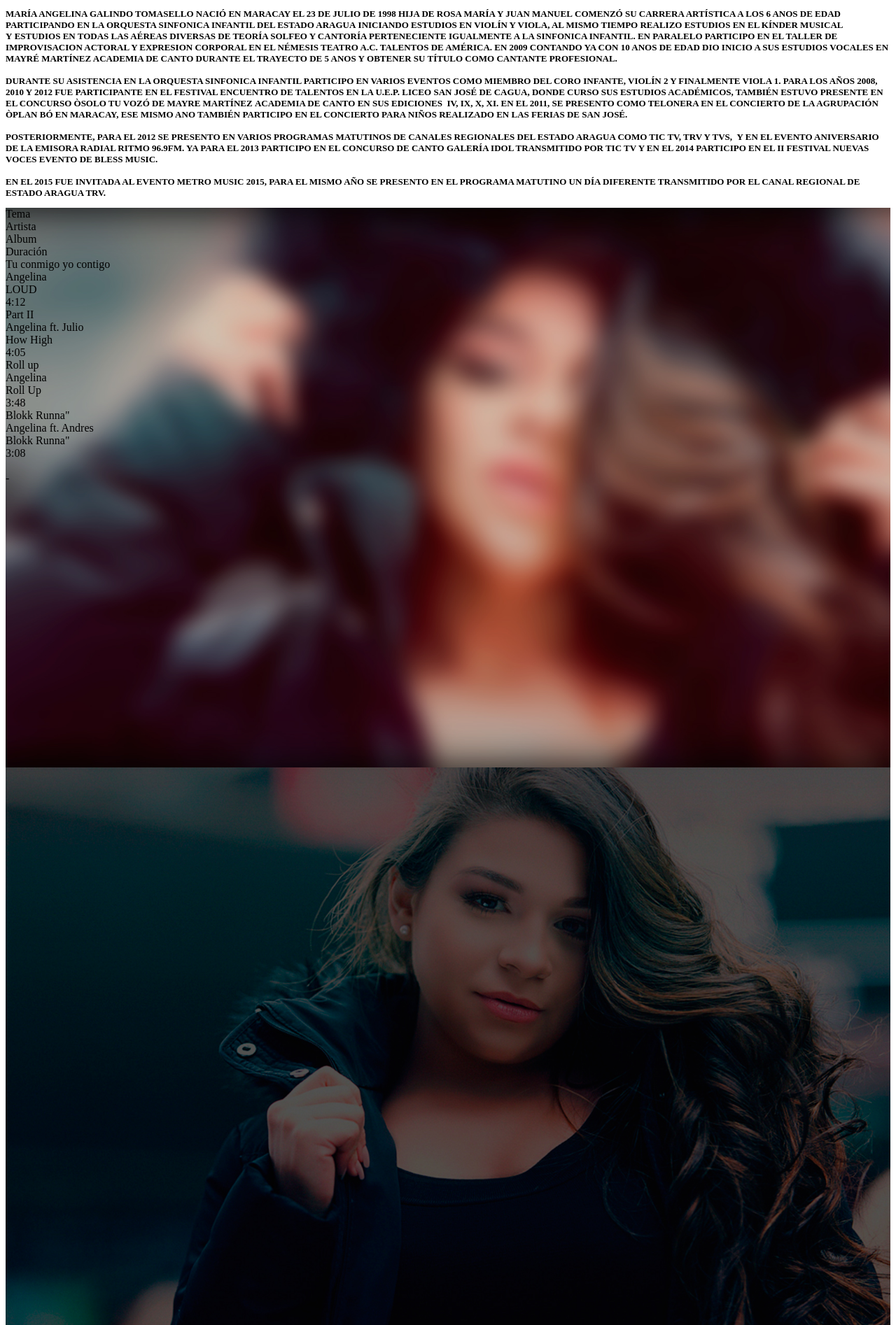
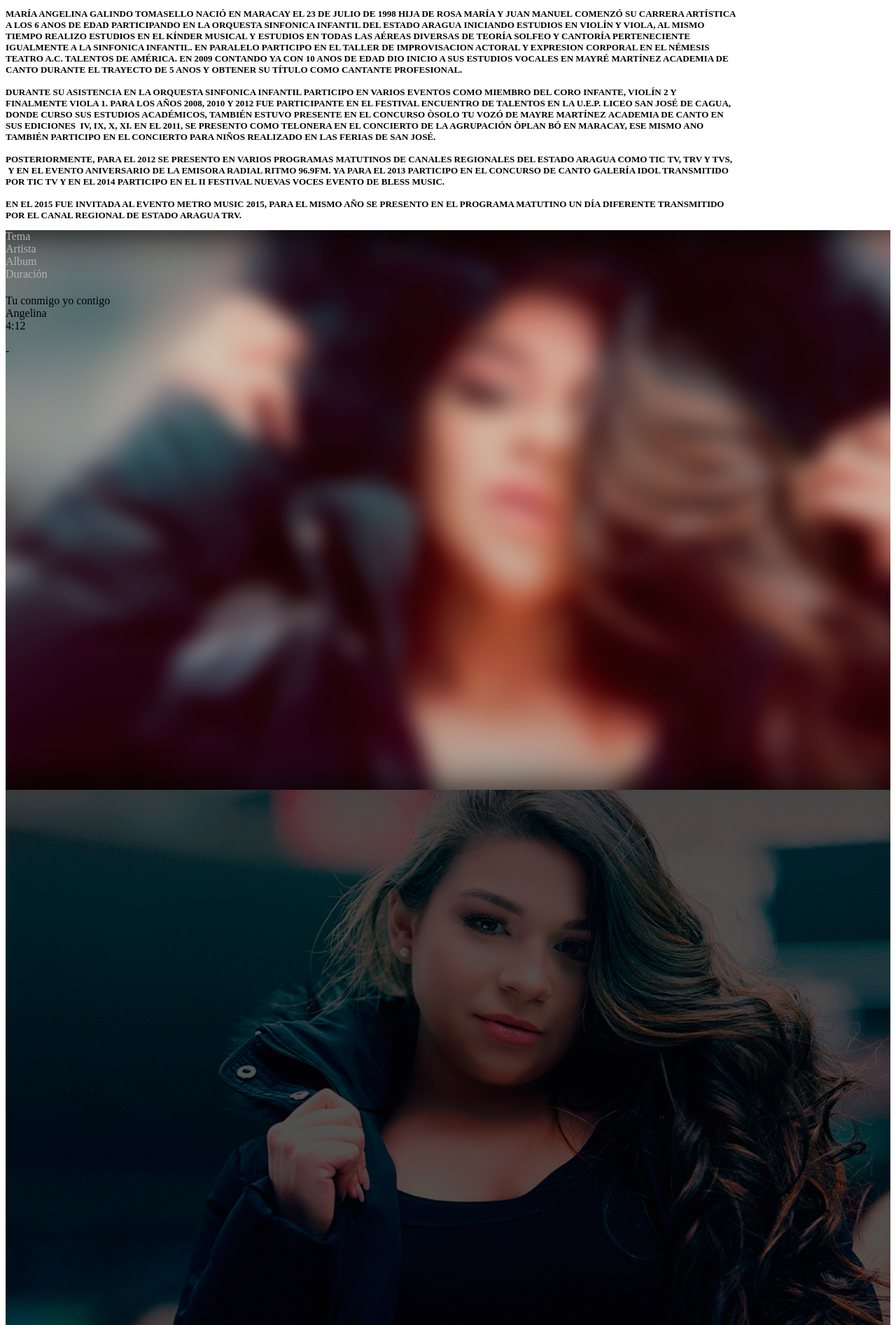
Before and after one commit to jonlov/Angelina, a PHP site: page / in a window 1280 px wide. Shown: the part 809-2703 px from the top of the page at 70% size. Run offline with PHP 8.4, Linux system fonts and the light colour scheme.

Commit message:
minor details fixed

```diff
--- a/assets/index.html
+++ b/assets/index.html
@@ -21,23 +21,31 @@
                     <ul class="nav navbar-nav nav-cont-style">
                         <li role="presentation"><a href="#home">INICIO </a></li>
                         <li role="presentation"><a href="#bio">BIO </a></li>
-                        <li role="presentation"><a href="#music">MUSICA </a></li>
-                        <li role="presentation"><a href="#galery">GALERIA </a></li>
+                        <li role="presentation"><a href="#music">M&UacuteSICA </a></li>
+                        <li role="presentation"><a href="#galery">GALER&IacuteA </a></li>
                         <li role="presentation"><a href="#videos">VIDEOS </a></li>
                         <li role="presentation"><a href="#contact">CONTACTO </a></li>
                     </ul>
                     <ul class="nav navbar-nav navbar-right nav-cont-style-ico">
                         <li>
-                            <a style="padding:10px;" href="#"><img style="position:relative;width:30px;height:auto;" src="img/youtube.png" alt=""></a>
+                            <a style="padding:10px;" href="https://www.youtube.com/channel/UCbwWYUJMYTphNyz-DPmGU9g">
+                              <img style="position:relative;width:30px;height:auto;"  src="img/youtube.png" alt="">
+                            </a>
                         </li>
                         <li>
-                            <a style="padding:10px;" href="#"><img style="position:relative;width:30px;height:auto;" src="img/tw.png" alt=""></a>
+                            <a style="padding:10px;" href="https://twitter.com/angelinalavoz">
+                              <img style="position:relative;width:30px;height:auto;" src="img/tw.png" alt="">
+                            </a>
                         </li>
                         <li>
-                            <a style="padding:10px;" href="#"><img style="position:relative;width:30px;height:auto;" src="img/fb.png" alt=""></a>
+                            <a style="padding:10px;" href="https://www.facebook.com/angelinalavoz">
+                              <img style="position:relative;width:30px;height:auto;" src="img/fb.png" alt="">
+                            </a>
                         </li>
                         <li>
-                            <a style="padding:10px;" href="#"><img style="position:relative;width:30px;height:auto;" src="img/ig.png" alt=""></a>
+                            <a style="padding:10px;" href="https://www.instagram.com/angelinalavoz/">
+                              <img style="position:relative;width:30px;height:auto;" src="img/ig.png" alt="">
+                            </a>
                         </li>
                     </ul>
                 </div>
@@ -61,23 +69,19 @@
                                     </a>
                                 </div>
                             </div>
-                            <div class="row m-n">
-                                <div class="col-md-12">
-                                    <a href="#bio"><img src="img/ARROW.png" class="arrow-style"></a>
-                                </div>
-                            </div>
                         </div>
                     </div>
                 </div>
+                            <a href="#bio"><img src="img/ARROW.png" class="arrow-style"></a>
             </div>
         </div>
         <div class="section" id="section2">
             <div class="jumbotron bio">
                 <div class="container-fluid">
                     <div class="row m-n">
-                        <div class="col-md-6 col-md-offset-6 h-full top-60">
+                        <div class="col-md-6 col-md-offset-6 h-full top-100">
                             <div class="animatedParent" data-appear-right-offset="-300">
-                                <p bounceInRight style="text-transform: uppercase !important; font-size: 13px !important; font-family: nexa-b !important;">
+                                <p bounceInRight style="text-transform: uppercase !important; font-size: 13px !important; font-family: nexa-b !important; margin-right: 220px;">
                                     <b>
                                 María Angelina Galindo Tomasello nació en Maracay el 23 de julio de 1998 hija de Rosa María y Juan Manuel&nbsp;comenzó su carrera artística a los 6 anos de edad participando en la orquesta sinfonica infantil del estado Aragua&nbsp;iniciando estudios en violín y viola, al mismo tiempo realizo estudios en el kínder musical y&nbsp;estudios en todas las aéreas diversas de teoría solfeo y cantoría perteneciente igualmente a la sinfonica infantil.&nbsp;En paralelo participo en el Taller de improvisacion actoral y expresion corporal en el Némesis Teatro A.C. talentos de América.&nbsp;En 2009 contando ya con 10 anos de edad dio inicio a sus estudios vocales en Mayré Martínez Academia de Canto durante el trayecto de 5 anos y&nbsp;obtener su título como cantante profesional.
                                 <br /><br />
@@ -105,7 +109,7 @@
                                 <div class="album-details">
                                     <div class="album-contents">
                                         <div class="container-fluid">
-                                            <div class="row">
+                                            <div class="row" style="margin-bottom: 20px;color: #b3b3b3;">
                                                 <div class="col-xs-offset-1 col-xs-6 col-sm-4 col-md-offset-2 col-md-2">Tema</div>
                                                 <div class="col-xs-3 hidden-xs">Artista</div>
                                                 <div class="col-xs-2 hidden-xs hidden-sm">Album</div>
@@ -115,29 +119,8 @@
                                             <div class="row song-title amplitude-song-container amplitude-play-pause" amplitude-song-index="0">
                                                 <div class="col-xs-offset-1 col-xs-6 col-sm-4 col-md-offset-2 col-md-2">Tu conmigo yo contigo</div>
                                                 <div class="col-xs-3 hidden-xs">Angelina</div>
-                                                <div class="col-xs-2 hidden-xs hidden-sm">LOUD</div>
+                                                <div class="col-xs-2 hidden-xs hidden-sm"></div>
                                                 <div class="col-xs-1">4:12</div>
-                                                <div class="col-xs-2"></div>
-                                            </div>
-                                            <div class="row song-title amplitude-song-container amplitude-play-pause" amplitude-song-index="1">
-                                                <div class="col-xs-offset-1 col-xs-6 col-sm-4 col-md-offset-2 col-md-2">Part II</div>
-                                                <div class="col-xs-3 hidden-xs">Angelina ft. Julio</div>
-                                                <div class="col-xs-2 hidden-xs hidden-sm">How High</div>
-                                                <div class="col-xs-1">4:05</div>
-                                                <div class="col-xs-2"></div>
-                                            </div>
-                                            <div class="row song-title amplitude-song-container amplitude-play-pause" amplitude-song-index="2">
-                                                <div class="col-xs-offset-1 col-xs-6 col-sm-4 col-md-offset-2 col-md-2">Roll up</div>
-                                                <div class="col-xs-3 hidden-xs">Angelina</div>
-                                                <div class="col-xs-2 hidden-xs hidden-sm">Roll Up</div>
-                                                <div class="col-xs-1">3:48</div>
-                                                <div class="col-xs-2"></div>
-                                            </div>
-                                            <div class="row song-title amplitude-song-container amplitude-play-pause" amplitude-song-index="3">
-                                                <div class="col-xs-offset-1 col-xs-6 col-sm-4 col-md-offset-2 col-md-2">Blokk Runna"</div>
-                                                <div class="col-xs-3 hidden-xs">Angelina ft. Andres</div>
-                                                <div class="col-xs-2 hidden-xs hidden-sm">Blokk Runna"</div>
-                                                <div class="col-xs-1" style="text-align: justify;">3:08</div>
                                                 <div class="col-xs-2"></div>
                                             </div>
                                         </div>
@@ -291,7 +274,10 @@
                         </div>
                         <div class="row m-n">
                             <div bounceInLeft class="col-md-4">
-                                <a href="https://www.youtube.com/watch?v=d0jtYsmQz8g" target="_BLANK"><img class="img-responsive enjoy" src="img/VIDEO-MINIATURA.png"></a>
+                                <a href="https://www.youtube.com/watch?v=d0jtYsmQz8g" target="_BLANK">
+                                    <img src="img/play-button.png" class="play-button img-responsive " alt="">
+                                    <img class="img-responsive enjoy" src="img/VIDEO-MINIATURA.png">
+                                </a>
                             </div>
                         </div>
                     </div>
--- a/assets/js/scripts.js
+++ b/assets/js/scripts.js
@@ -45,6 +45,11 @@ $(document).ready(function() {
             showAnimation(index, anchorLink);
         }
     });
+
+    $("#youtube-a").hover(
+        function() {
+            $('#youtube-w').css("display", "block");
+        });
 });
 
 // DO NOT DELETE
```
Also changed, not shown: assets/css/styles.css (+18 -5 lines), assets/img/fb-g.png (added), assets/img/ig-g.png (added), assets/img/play-button.png (added), assets/img/tw-g.png (added), assets/img/youtube-g.png (added).
